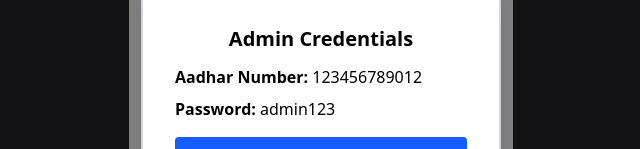
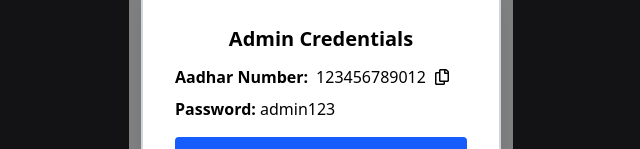
Before and after one commit to muazimmaqbool/votingAppFront, a React (Vite) app: page / in a window 1280 px wide. Both pictures are taken after a click on the button "Show Admin Credentials". Shown: the part 299-448 px from the top of the page, without its empty margins (319-959 px from the left). Built offline with nearby package versions, Linux system fonts and the light colour scheme.

Commit message:
copy feature added for adnarcard

```diff
--- a/src/Components/Home.jsx
+++ b/src/Components/Home.jsx
@@ -1,12 +1,15 @@
 import { useNavigate } from "react-router-dom";
 import { useAuth } from "../Context/AuthContext";
 import { useState } from "react";
+import { FaRegCopy } from "react-icons/fa";
+import { MdDone } from "react-icons/md";
 
 export default function Home() {
   const { login } = useAuth();
   const navigate = useNavigate(); //used to move to another page
   const [aadhar, setAadhar] = useState("");
   const [password, setPassword] = useState("");
+  const [aadharCoped, setaadharCoped] = useState(false);
   const currentUser = localStorage.getItem("logedUser");
   // console.log("currentUser:",currentUser)
 
@@ -104,7 +107,10 @@
         {showAdminCredentials && (
           <div
             className="fixed inset-0 bg-black/50 flex items-center justify-center "
-            onClick={() => setshowAdminCredentials(false)}
+            onClick={() => {
+              setshowAdminCredentials(false);
+              setaadharCoped(false);
+            }}
           >
             {/*
             inset-0: it applies: top: 0; right: 0; bottom: 0; left: 0;
@@ -127,15 +133,32 @@
                 Admin Credentials
               </h2>
 
-              <p className="mb-2">
+              <p className="mb-2 flex items-center gap-2">
                 <strong>Aadhar Number:</strong> 123456789012
+                {aadharCoped ? (
+                  <MdDone />
+                ) : (
+                  <div
+                    className="cursor-pointer"
+                    onClick={() => {
+                      navigator.clipboard.writeText("111111222222");
+                      //alert("Aadhar Number Copied!");
+                      setaadharCoped(true);
+                    }}
+                  >
+                    <FaRegCopy />
+                  </div>
+                )}
               </p>
               <p className="mb-4">
                 <strong>Password:</strong> admin123
               </p>
 
               <button
-                onClick={() => setshowAdminCredentials(false)}
+                onClick={() => {
+                  setshowAdminCredentials(false);
+                  setaadharCoped(false);
+                }}
                 className="w-full bg-blue-600 text-white py-2 rounded hover:bg-blue-700 cursor-pointer"
               >
                 Close
```
